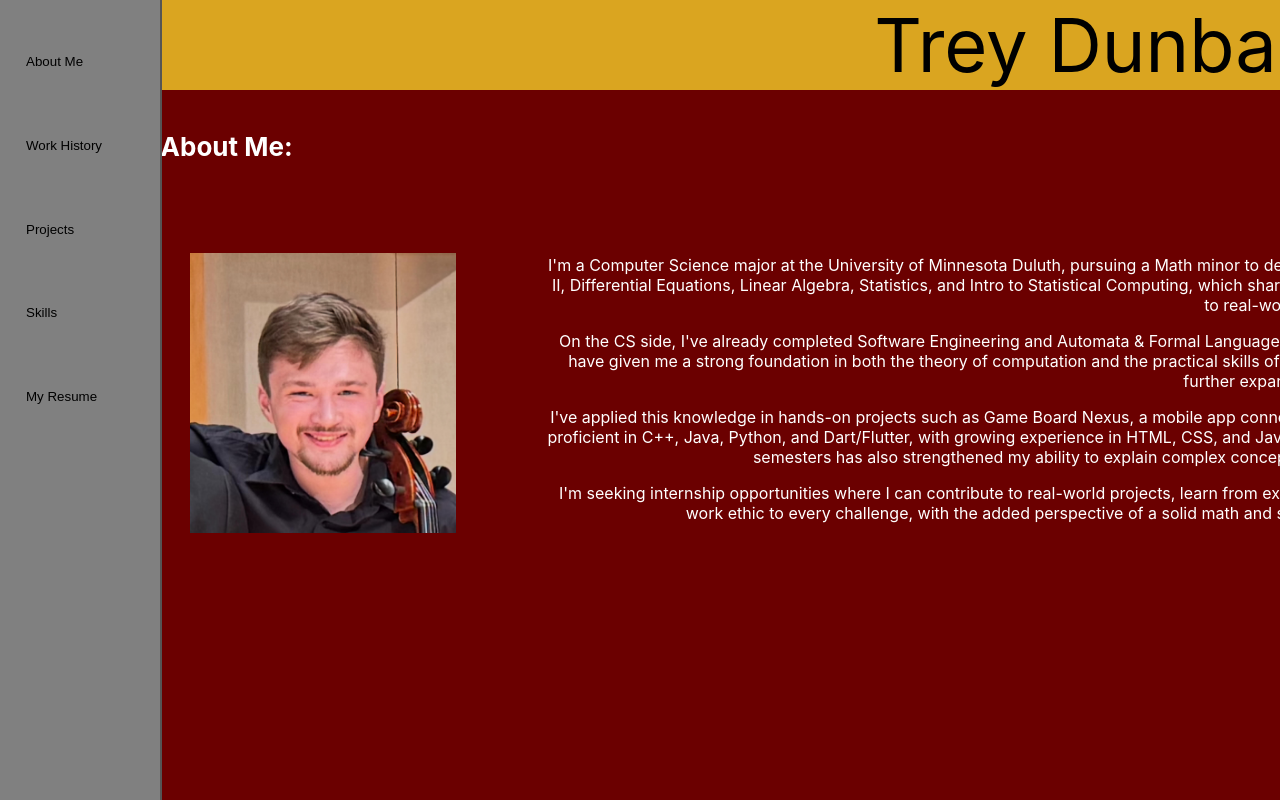
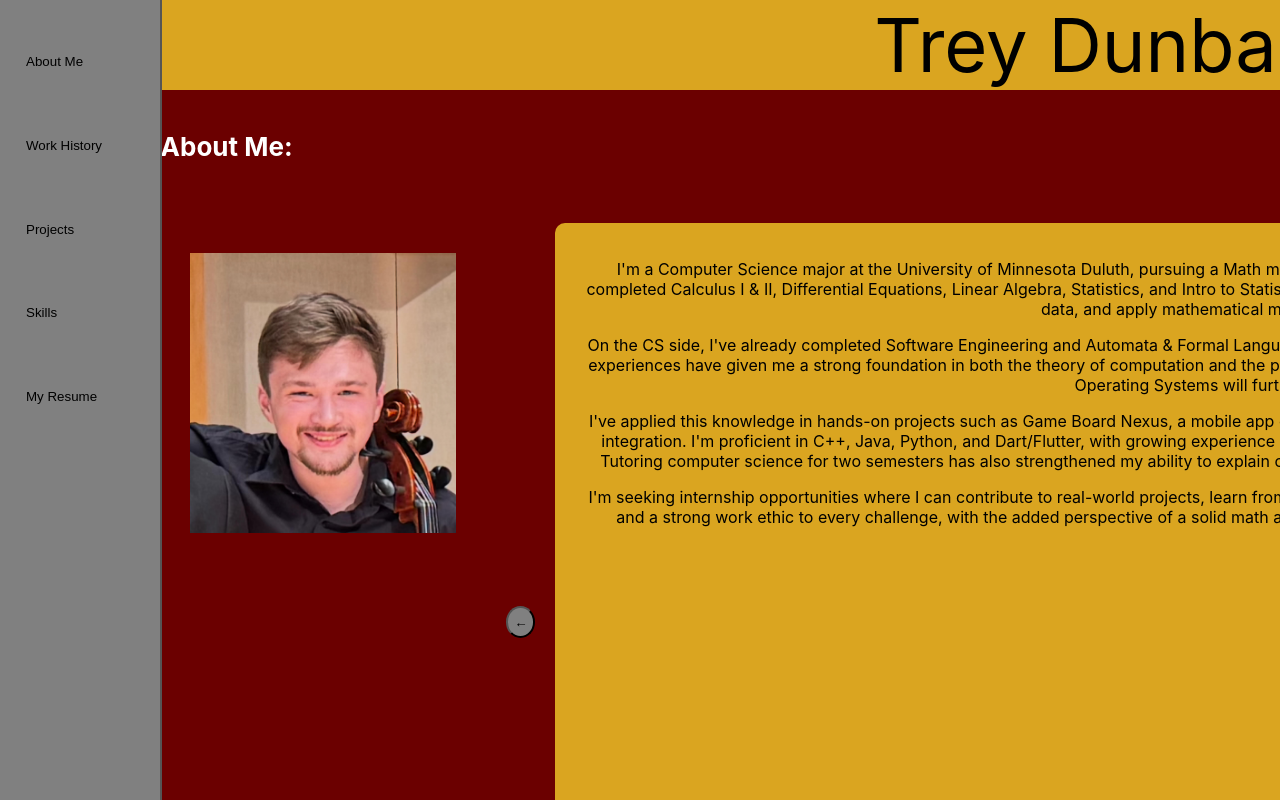
Before and after one commit to dunba149/resumeWebsite, a React (Create React App) app: page / in a window 1280 px wide. Shown: the top 800 px of the page. Built offline with nearby package versions, Linux system fonts and the light colour scheme.

Commit message:
created the basic layout for the description card

```diff
--- a/src/App.css
+++ b/src/App.css
@@ -44,10 +44,32 @@
   display: flex;
   width: auto;
   padding: 20px;
+  gap: 20px;
+
+}
+.currSection{
+  width: stretch;
+  background-color: goldenrod;
+  border-radius: 10px;
+  padding: 20px;
+  overflow: hidden;
+}
+.sectionOfDescription{
+  width: stretch;
+  color: black;
 
 
 }
+.button{
+  height: 4vh;
+  width: auto;
+  margin-top: 25%;
+  margin-bottom: 25%;
+  border-radius: 100%;
+  background-color: grey;
+  color: black;
 
+}
 .MyName {
   font-size: calc(10px + 8vmin);
   background-color: goldenrod;
--- a/src/App.js
+++ b/src/App.js
@@ -118,21 +118,27 @@ function MyDescription() {
         <img src={profileImage} alt="profile" className="profile" />
 
         <div className="TheDescription">
-          <ul>
-          <p>
+          <button className='button' id='leftButton'>
+            ←
+          </button>
+           <div className='currSection'>
+          <p className = 'sectionOfDescription'>
             I'm a Computer Science major at the University of Minnesota Duluth, pursuing a Math minor to deepen my analytical and quantitative skills. Alongside my CS coursework, I've completed Calculus I & II, Differential Equations, Linear Algebra, Statistics, and Intro to Statistical Computing, which sharpened my ability to reason through complex systems, analyze data, and apply mathematical models to real-world problems.
           </p>
-          <p>
+          <p className = 'sectionOfDescription'>
             On the CS side, I've already completed Software Engineering and Automata & Formal Languages, Software Analysis & Design, Computer Architecture, and Discrete Structures. These experiences have given me a strong foundation in both the theory of computation and the practical skills of building reliable software systems. Upcoming coursework in Security and Operating Systems will further expand my expertise.
           </p>
-          <p>
+          <p className = 'sectionOfDescription'>
             I've applied this knowledge in hands-on projects such as Game Board Nexus, a mobile app connecting board game enthusiasts, and a Tabletop Game Tracker web app with Firebase integration. I'm proficient in C++, Java, Python, and Dart/Flutter, with growing experience in HTML, CSS, and JavaScript, and I'm comfortable using Git/GitHub for version control. Tutoring computer science for two semesters has also strengthened my ability to explain complex concepts clearly, reinforcing both my technical depth and communication skills.
 
           </p>
-          <p>
+          <p className = 'sectionOfDescription'>
             I'm seeking internship opportunities where I can contribute to real-world projects, learn from experienced developers, and grow as a software engineer. I bring curiosity, adaptability, and a strong work ethic to every challenge, with the added perspective of a solid math and statistics background that enhances my problem-solving and data-driven thinking.
           </p>
-        </ul>
+        </div>
+        <button className='button' id='rightButton'>
+            →
+          </button>
         </div>
       </div>
     </div>
@@ -170,6 +176,7 @@ function WorkHistory(list) {
             </li>
 
           </ul>
+
         </p>
       </div>
       <div className='Section'>
```
